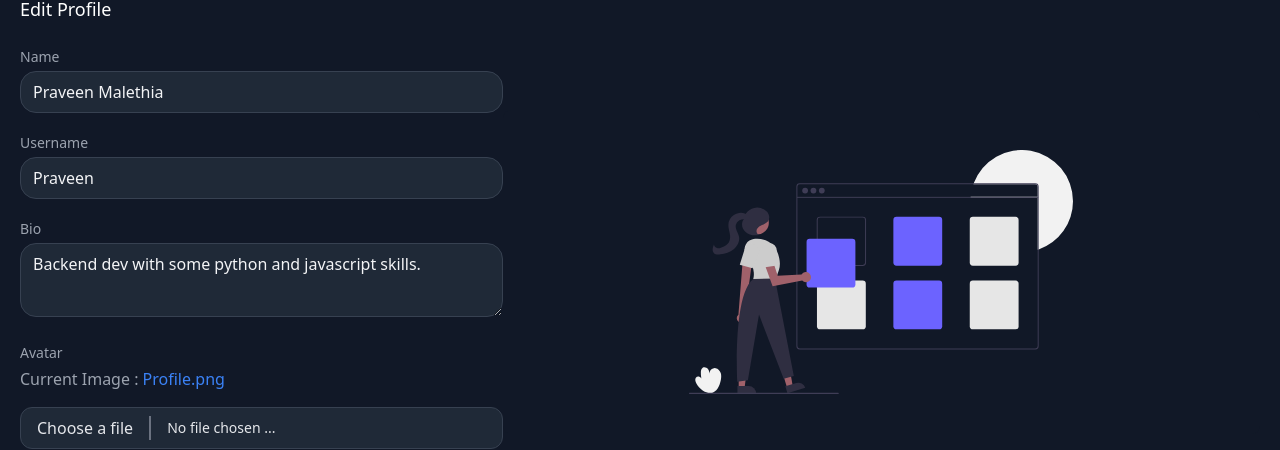
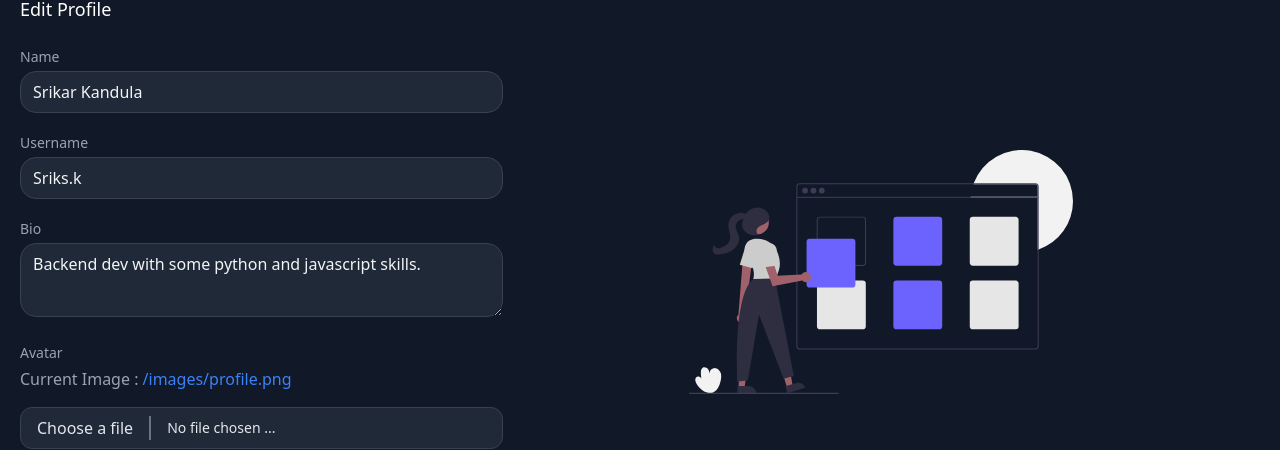
Before and after one commit to PraveenMalethia/basketiya-2, a Nuxt app: page /profile/edit-profile in a window 1280 px wide. Shown: the part 237-687 px from the top of the page. Built offline with nearby package versions, Linux system fonts and the light colour scheme.

Commit message:
image name fixed

```diff
--- a/pages/profile/edit-profile.vue
+++ b/pages/profile/edit-profile.vue
@@ -69,7 +69,7 @@
             class="leading-7 text-sm text-gray-400"
               >Avatar</label
             ><br>
-            <a target="_blank" href="http://localhost:3000/images/profile.png">Current Image : <span class="text-blue-500">{{ current_image }}</span></a>
+            <a target="_blank" :href="'http://localhost:3000'+user.image">Current Image : <span class="text-blue-500">{{ user.image }}</span></a>
           <input @change="onFileSelected" type="file" id="upload-file" hidden name="upload-file">
           <label for="upload-file" refs="upload-file" class="flex items-center space-x-4 mb-6 mt-4 bg-gray-800 border border-gray-700 px-4 w-auto py-2 text-gray-200 rounded-xl">
             <span class="border-r-2 border-gray-500 pr-4">Choose a file</span>
@@ -117,11 +117,11 @@
 export default {
   data () {
     return {
-      current_image: 'Profile.png',
       selectedFileName: null,
       user: {
-        name: 'Praveen Malethia',
-        username: 'Praveen',
+        image: '/images/profile.png',
+        name: 'Srikar Kandula ',
+        username: 'Sriks.k',
         bio: 'Backend dev with some python and javascript skills.'
       }
     }
```
